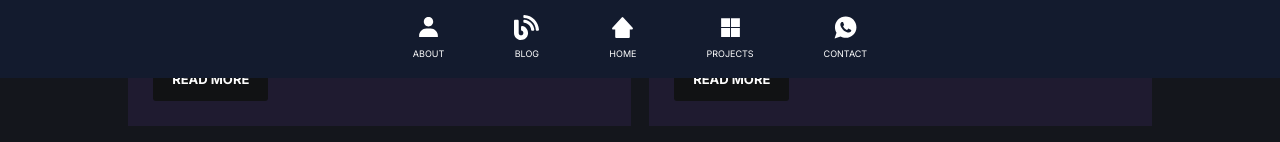
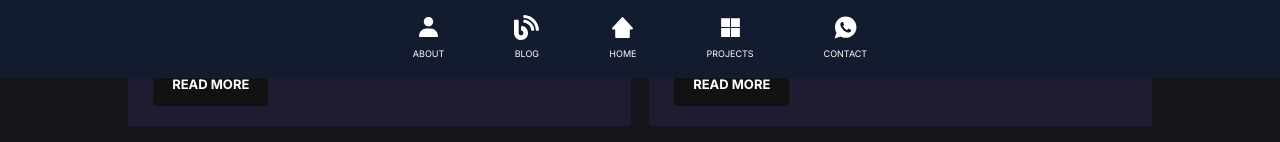
Before and after one commit to behnamhamidi1991/portfolio2, a Next.js app: page /blog in a window 1280 px wide. Shown: the part 722-864 px from the top of the page. Built offline with nearby package versions, Linux system fonts and the light colour scheme.

Commit message:
Read btn

```diff
--- a/app/blog/blog.module.css
+++ b/app/blog/blog.module.css
@@ -27,12 +27,12 @@
 .postText {
   font-size: 15px;
   line-height: 1.9;
+  margin-bottom: 10px;
 }
 
 .readBtn {
   background-color: #111214;
   padding: 12px 19px;
-  margin: 5px 0;
   text-transform: uppercase;
   font-size: 13px;
   font-weight: 700;
```
